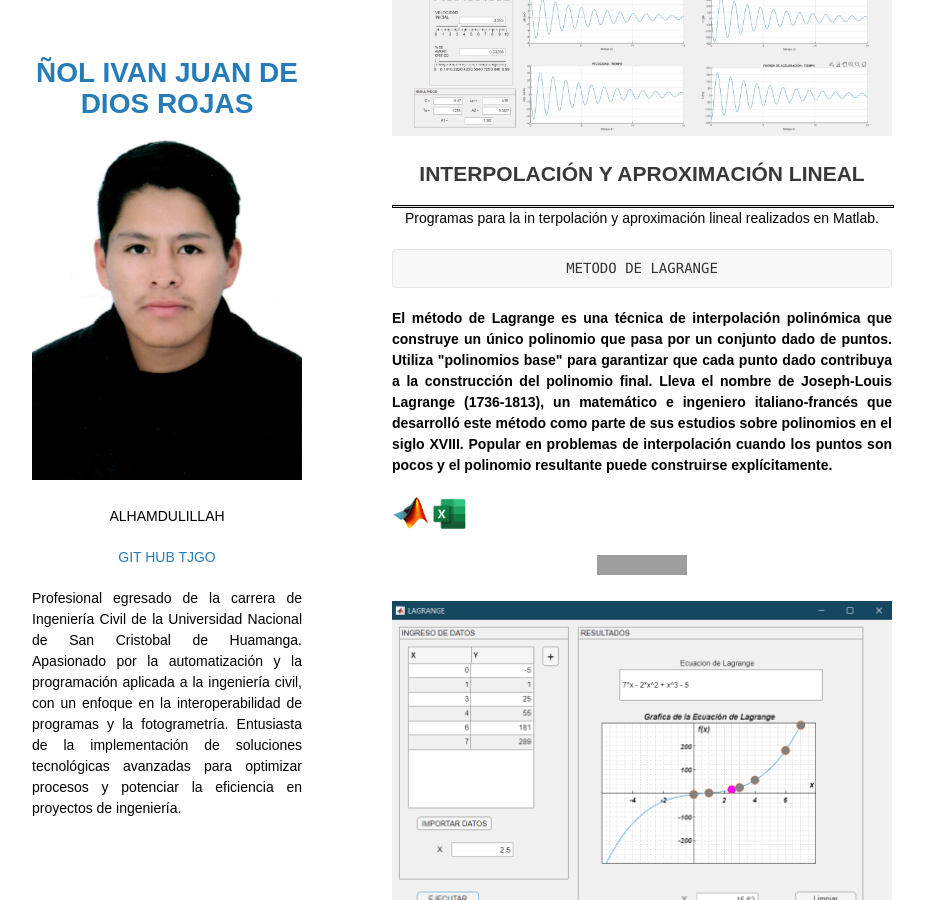
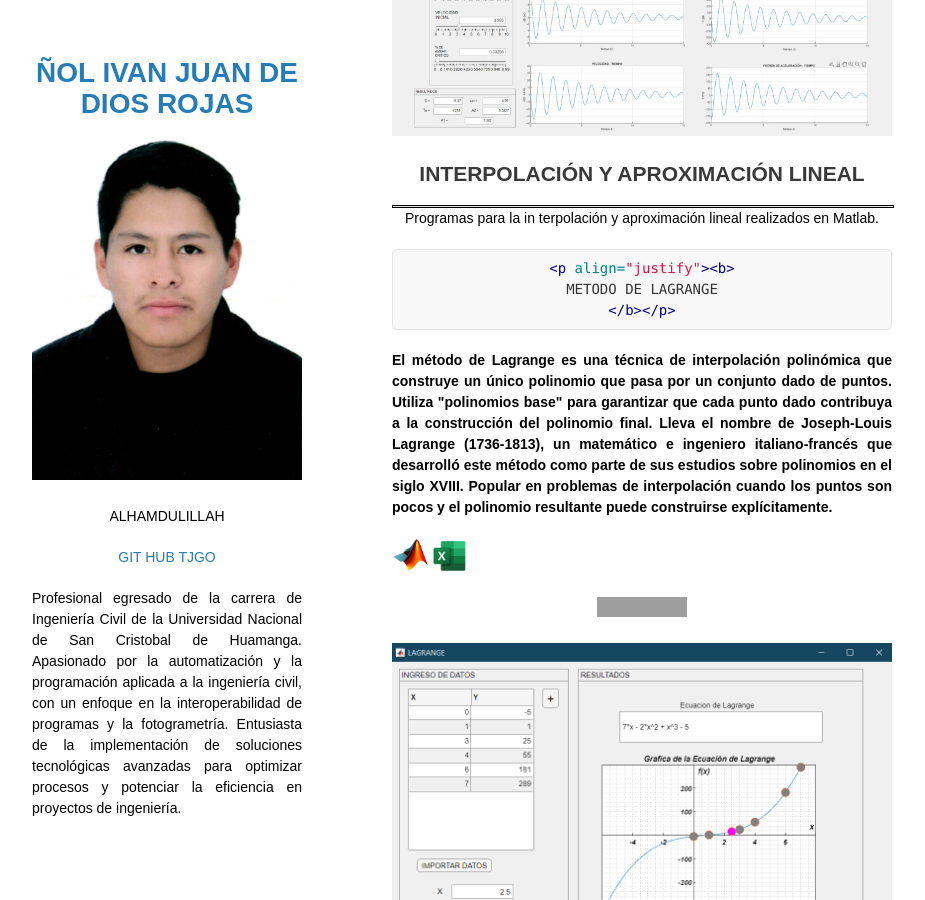
Before and after one commit to TJGO-JDD/TJGO-JDD.github.io, a Jekyll site: the page built from index.md, in a window 1280 px wide and 900 px high, scrolled down 1228 px. Shown: the whole window, without its empty margins (178-1103 px from the left). Built offline with Jekyll 4.4.1, drawn with Linux system fonts in a browser that asks for light colours; our own code applies the rules of GitHub Pages for plain Markdown files; grey boxes are pictures that could not be loaded.

Commit message:
Update index.md

````diff
--- a/index.md
+++ b/index.md
@@ -93,7 +93,9 @@ Graficas de representación para un sistema de grado de libertad interactivo usa
 Programas para la in terpolación y aproximación lineal realizados en Matlab.
 
 ```markdown
+<p align="justify"><b>
 METODO DE LAGRANGE
+</b></p>
 ```
 
 <p align="justify"><b>
````
